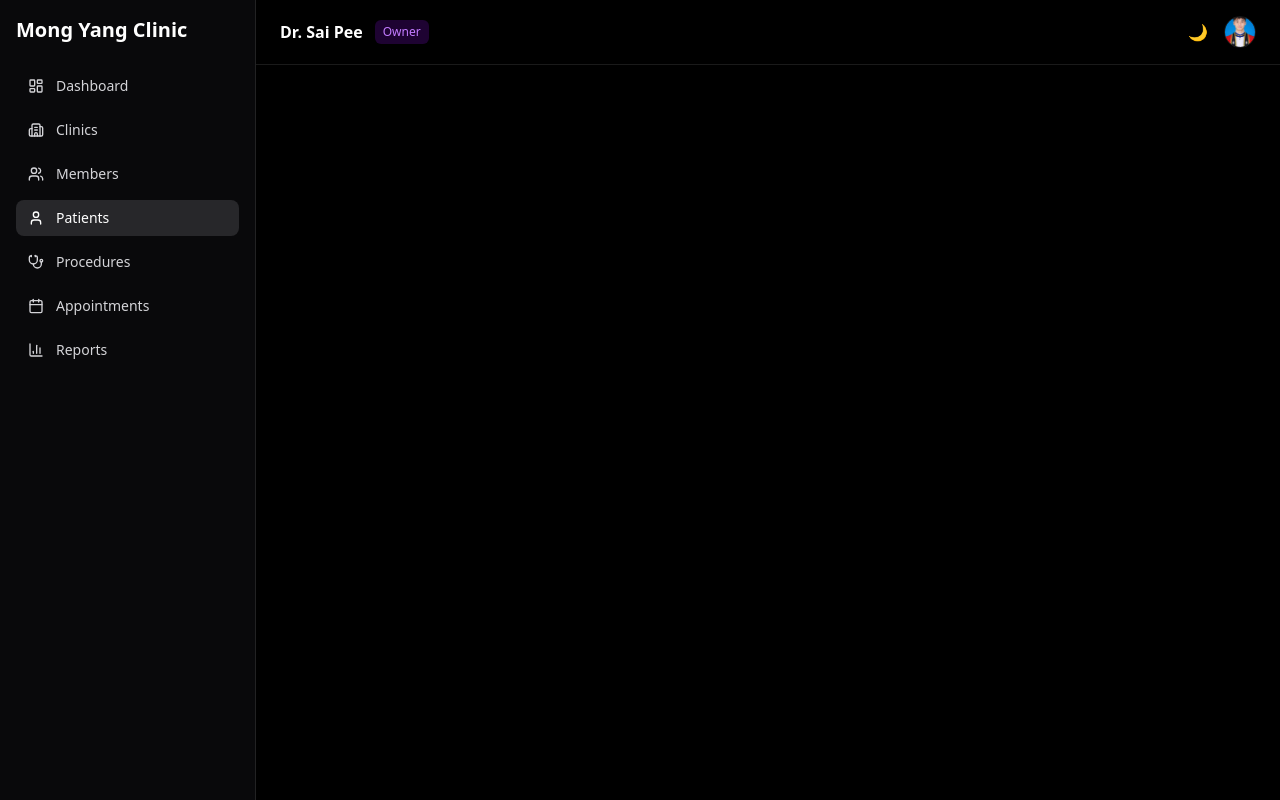
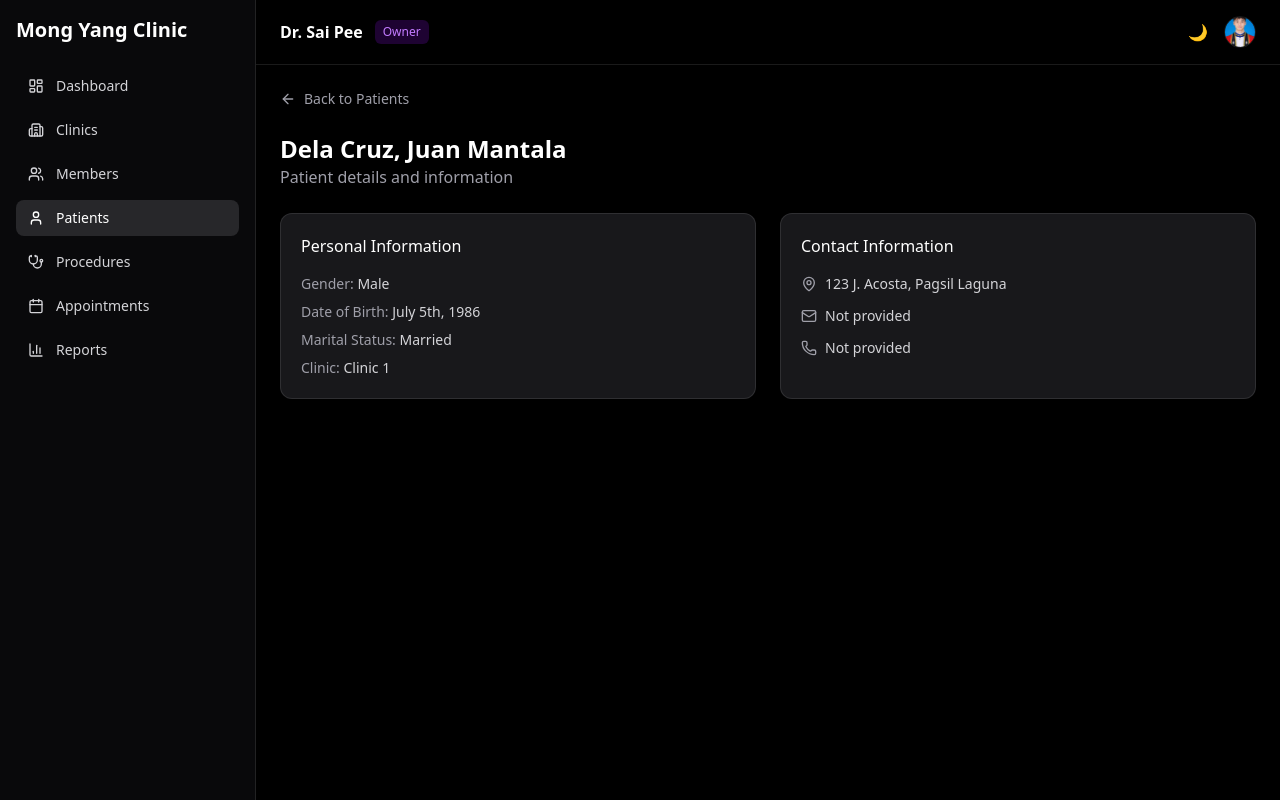
Before and after one commit to ahpharjr/DentalPatientMangement, a React (Vite) app in the folder patient-management-fronted/: page /patients/1 in a window 1280 px wide. Built offline with nearby package versions, Linux system fonts and the light colour scheme.

Commit message:
Patient details view

```diff
--- a/patient-management-fronted/src/App.jsx
+++ b/patient-management-fronted/src/App.jsx
@@ -6,6 +6,7 @@ import NewClinic from "./pages/NewClinic";
 import ClinicDetails from "./pages/ClinicDetails";
 import Patients from "./pages/Patients";
 import AddPatient from "./pages/AddPatient";
+import PatientDetails from "./pages/PatientDetails";
 import "./App.css";
 
 function App() {
@@ -20,6 +21,7 @@ function App() {
           <Route path="/clinics/:id" element={<ClinicDetails />} />
           <Route path="/patients" element={<Patients />} />
           <Route path="/patients/new" element={<AddPatient />} />
+          <Route path="/patients/:id" element={<PatientDetails />} />
         </Routes>
       </AppLayout>
     </BrowserRouter>
--- /dev/null
+++ b/patient-management-fronted/src/components/ui/RowActions.jsx
@@ -0,0 +1,57 @@
+import { useState, useRef, useEffect } from "react";
+import { MoreVertical, Eye, Pencil, Trash2 } from "lucide-react";
+
+export default function RowActions({ onView, onEdit, onDelete }) {
+  const [open, setOpen] = useState(false);
+  const ref = useRef(null);
+
+  // Close menu when clicking outside
+  useEffect(() => {
+    function handleClickOutside(e) {
+      if (ref.current && !ref.current.contains(e.target)) {
+        setOpen(false);
+      }
+    }
+    document.addEventListener("mousedown", handleClickOutside);
+    return () => document.removeEventListener("mousedown", handleClickOutside);
+  }, []);
+
+  return (
+    <div className="relative inline-block text-left" ref={ref}>
+      <button
+        onClick={() => setOpen(!open)}
+        className="rounded-md p-1 hover:bg-zinc-800"
+      >
+        <MoreVertical className="h-4 w-4 text-zinc-300" />
+      </button>
+
+      {open && (
+        <div className="absolute right-0 z-20 mt-2 w-44 rounded-lg border border-white/10 bg-zinc-900 shadow-lg">
+          <button
+            onClick={onView}
+            className="flex w-full items-center gap-2 px-3 py-2 text-sm text-white hover:bg-zinc-800"
+          >
+            <Eye className="h-4 w-4" />
+            View Details
+          </button>
+
+          <button
+            onClick={onEdit}
+            className="flex w-full items-center gap-2 px-3 py-2 text-sm text-white hover:bg-zinc-800"
+          >
+            <Pencil className="h-4 w-4" />
+            Edit Patient
+          </button>
+
+          <button
+            onClick={onDelete}
+            className="flex w-full items-center gap-2 px-3 py-2 text-sm text-red-400 hover:bg-red-500/10"
+          >
+            <Trash2 className="h-4 w-4" />
+            Delete Patient
+          </button>
+        </div>
+      )}
+    </div>
+  );
+}
--- /dev/null
+++ b/patient-management-fronted/src/pages/PatientDetails.jsx
@@ -0,0 +1,77 @@
+import { useParams, useNavigate } from "react-router-dom";
+import { ArrowLeft, MapPin, Phone, Mail } from "lucide-react";
+import Card from "../components/ui/Card";
+
+const patients = [
+  {
+    id: "1",
+    fullName: "Dela Cruz, Juan Mantala",
+    gender: "Male",
+    dob: "July 5th, 1986",
+    maritalStatus: "Married",
+    clinic: "Clinic 1",
+    address: "123 J. Acosta, Pagsil Laguna",
+    email: null,
+    phone: null,
+  },
+];
+
+export default function PatientDetails() {
+  const { id } = useParams();
+  const navigate = useNavigate();
+
+  const patient = patients.find((p) => p.id === id);
+
+  if (!patient) {
+    return <p className="text-zinc-400">Patient not found</p>;
+  }
+
+  return (
+    <div className="space-y-6">
+      <button
+        onClick={() => navigate("/patients")}
+        className="flex items-center gap-2 text-sm text-zinc-400 hover:text-white"
+      >
+        <ArrowLeft className="h-4 w-4" />
+        Back to Patients
+      </button>
+
+      <div>
+        <h1 className="text-2xl font-bold text-white">{patient.fullName}</h1>
+        <p className="text-zinc-400">Patient details and information</p>
+      </div>
+
+      <div className="grid gap-6 md:grid-cols-2">
+        <Card>
+          <h3 className="mb-4 font-medium text-white">Personal Information</h3>
+          <div className="space-y-2 text-sm text-zinc-300">
+            <p><span className="text-zinc-400">Gender:</span> {patient.gender}</p>
+            <p><span className="text-zinc-400">Date of Birth:</span> {patient.dob}</p>
+            <p><span className="text-zinc-400">Marital Status:</span> {patient.maritalStatus}</p>
+            <p><span className="text-zinc-400">Clinic:</span> {patient.clinic}</p>
+          </div>
+        </Card>
+
+        <Card>
+          <h3 className="mb-4 font-medium text-white">Contact Information</h3>
+          <div className="space-y-3 text-sm text-zinc-300">
+            <div className="flex items-start gap-2">
+              <MapPin className="h-4 w-4 mt-0.5 text-zinc-400" />
+              <p>{patient.address}</p>
+            </div>
+
+            <div className="flex items-center gap-2">
+              <Mail className="h-4 w-4 text-zinc-400" />
+              <p>{patient.email || "Not provided"}</p>
+            </div>
+
+            <div className="flex items-center gap-2">
+              <Phone className="h-4 w-4 text-zinc-400" />
+              <p>{patient.phone || "Not provided"}</p>
+            </div>
+          </div>
+        </Card>
+      </div>
+    </div>
+  );
+}
--- a/patient-management-fronted/src/pages/Patients.jsx
+++ b/patient-management-fronted/src/pages/Patients.jsx
@@ -1,10 +1,38 @@
 import PageHeader from "../components/ui/PageHeader";
-import { Plus, Search, MoreVertical } from "lucide-react";
+import RowActions from "../components/ui/RowActions";
+import { Plus, Search } from "lucide-react";
 import { useNavigate } from "react-router-dom";
 
 const patients = [
   {
-    id: 1,
+    id: "1",
+    name: "Dela Cruz, Juan M.",
+    dob: "Jul 5, 1986",
+    gender: "Male",
+    email: "—",
+    status: "Married",
+    clinic: "Clinic 1",
+  },
+    {
+    id: "2",
+    name: "Dela Cruz, Juan M.",
+    dob: "Jul 5, 1986",
+    gender: "Male",
+    email: "—",
+    status: "Married",
+    clinic: "Clinic 1",
+  },
+    {
+    id: "3",
+    name: "Dela Cruz, Juan M.",
+    dob: "Jul 5, 1986",
+    gender: "Male",
+    email: "—",
+    status: "Married",
+    clinic: "Clinic 1",
+  },
+    {
+    id: "4",
     name: "Dela Cruz, Juan M.",
     dob: "Jul 5, 1986",
     gender: "Male",
@@ -15,18 +43,18 @@ const patients = [
 ];
 
 export default function Patients() {
-    const navigate = useNavigate();
+  const navigate = useNavigate();
 
   return (
     <div className="space-y-6">
-      {/* Header */}
       <PageHeader
         title="Patients"
         subtitle="Manage your dental patients and their records"
         action={
           <button
-            onClick={()=> navigate("/patients/new")}
-            className="flex items-center gap-2 rounded-lg border border-white/10 bg-zinc-900 px-4 py-2 text-sm text-white hover:bg-zinc-800">
+            onClick={() => navigate("/patients/new")}
+            className="flex items-center gap-2 rounded-lg border border-white/10 bg-zinc-900 px-4 py-2 text-sm text-white hover:bg-zinc-800"
+          >
             <Plus className="h-4 w-4" />
             Add Patient
           </button>
@@ -38,9 +66,8 @@ export default function Patients() {
         <div className="relative flex-1">
           <Search className="absolute left-3 top-2.5 h-4 w-4 text-zinc-500" />
           <input
-            type="text"
             placeholder="Search patients by name..."
-            className="w-full rounded-lg border border-white/10 bg-zinc-900 py-2 pl-9 pr-3 text-sm text-white placeholder-zinc-500 focus:outline-none focus:ring-1 focus:ring-zinc-700"
+            className="w-full rounded-lg border border-white/10 bg-zinc-900 py-2 pl-9 pr-3 text-sm text-white placeholder-zinc-500"
           />
         </div>
         <button className="rounded-lg bg-zinc-800 px-4 text-sm text-white hover:bg-zinc-700">
@@ -54,11 +81,11 @@ export default function Patients() {
           <thead className="bg-zinc-900 text-zinc-400">
             <tr>
               <th className="px-4 py-3 text-left">Name</th>
-              <th className="px-4 py-3 text-left">Date of Birth</th>
-              <th className="px-4 py-3 text-left">Gender</th>
-              <th className="px-4 py-3 text-left">Email</th>
-              <th className="px-4 py-3 text-left">Status</th>
-              <th className="px-4 py-3 text-left">Clinic</th>
+              <th className="px-4 py-3">DOB</th>
+              <th className="px-4 py-3">Gender</th>
+              <th className="px-4 py-3">Email</th>
+              <th className="px-4 py-3">Status</th>
+              <th className="px-4 py-3">Clinic</th>
               <th className="px-4 py-3 text-right">Actions</th>
             </tr>
           </thead>
@@ -77,9 +104,11 @@ export default function Patients() {
                 <td className="px-4 py-3">{p.clinic}</td>
 
                 <td className="px-4 py-3 text-right">
-                  <button className="rounded-md p-1 hover:bg-zinc-800">
-                    <MoreVertical className="h-4 w-4" />
-                  </button>
+                  <RowActions
+                    onView={() => navigate(`/patients/${p.id}`)}
+                    onEdit={() => navigate(`/patients/${p.id}/edit`)}
+                    onDelete={() => alert("Delete patient")}
+                  />
                 </td>
               </tr>
             ))}
```
